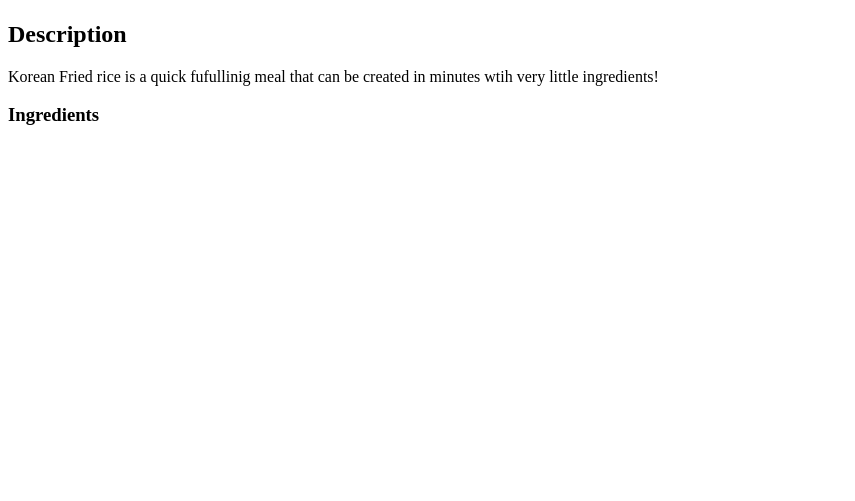
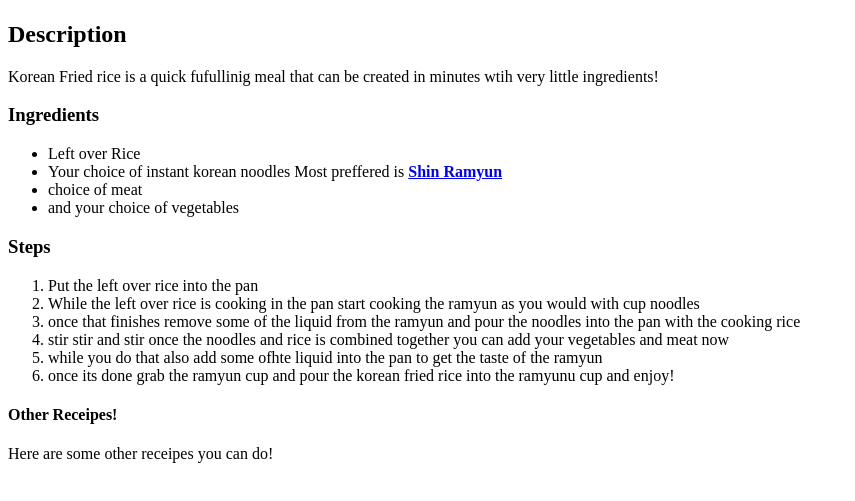
Before and after one commit to KyleIvanT/Odin_Receipe_Project, a plain HTML site: page index.html in a window 1280 px wide. Shown: the part 99-600 px from the top of the page, without its empty margins (0-855 px from the left). Drawn offline with Linux system fonts and the light colour scheme.

Commit message:
added ingredeints and steps on how to make it

```diff
--- a/index.html
+++ b/index.html
@@ -14,7 +14,23 @@
 <!-- testing commit-->
   <body>
     <h3> Ingredients</h3>
+   <ul> <li> Left over Rice</li>
+        <li> Your choice of instant korean noodles Most preffered is <a href = "https://nongshimusa.com/homev2/our-products/shin-brand/shin-ramyun/"> <strong> Shin Ramyun </strong> </a>  </li>
+        <li> choice of meat </li>
+        <li> and your choice of vegetables</li>
+    </ul>
 
+    <h3> Steps</h3>
+    <ol> <li> Put the left over rice into the pan</li>
+        <li> While the left over rice is cooking in the pan start cooking the ramyun as you would with cup noodles </li>
+        <li> once that finishes remove some of the liquid from the ramyun and pour the noodles into the pan with the cooking rice </li>
+        <li> stir stir and stir once the noodles and rice is combined together you can add your vegetables and meat now </li>
+        <li> while you do that also add some ofhte liquid into the pan to get the taste of the ramyun </li>
+        <li> once its done grab the ramyun cup and pour the korean fried rice into the ramyunu cup and enjoy!</li>
+    </ol>
+
+    <h4>Other Receipes! </h4>
+    <p> Here are some other receipes you can do!</p>
 
   </body>
 </html>
```
